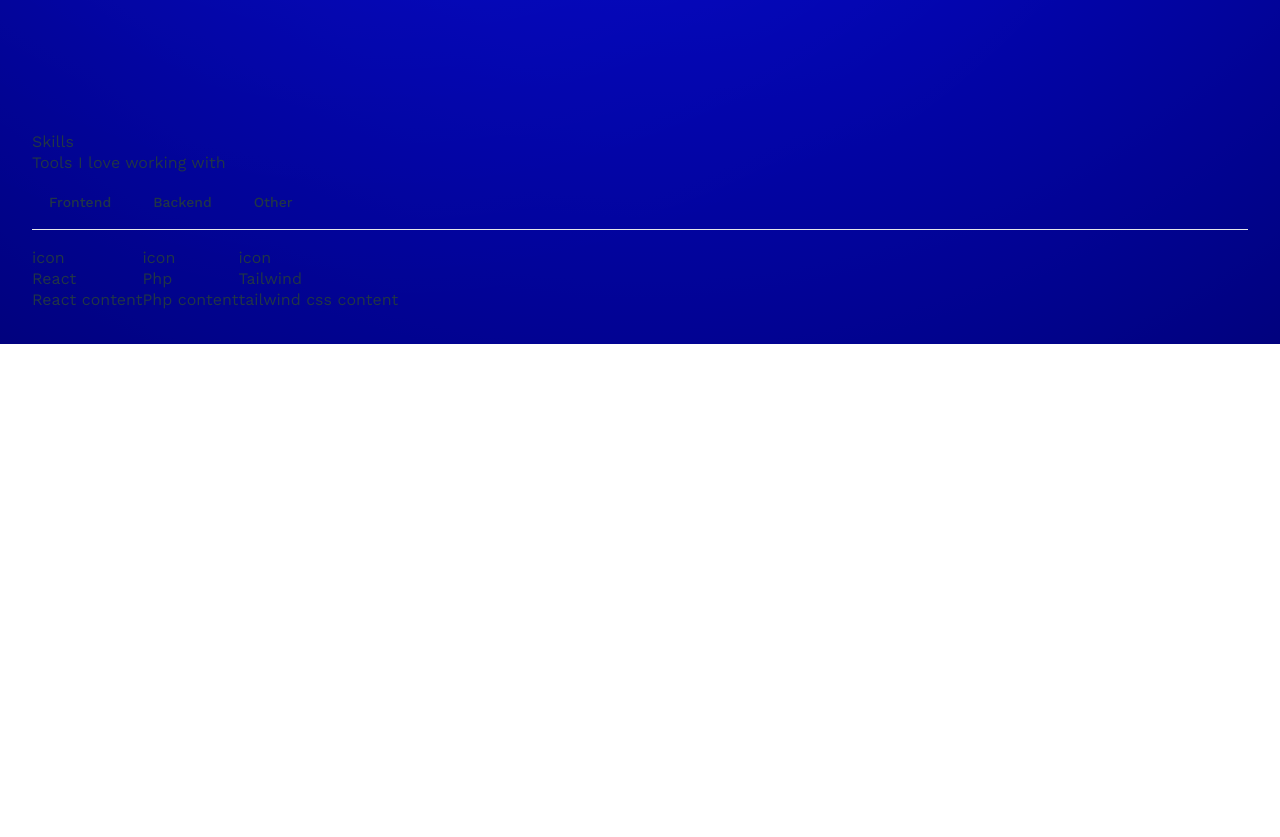
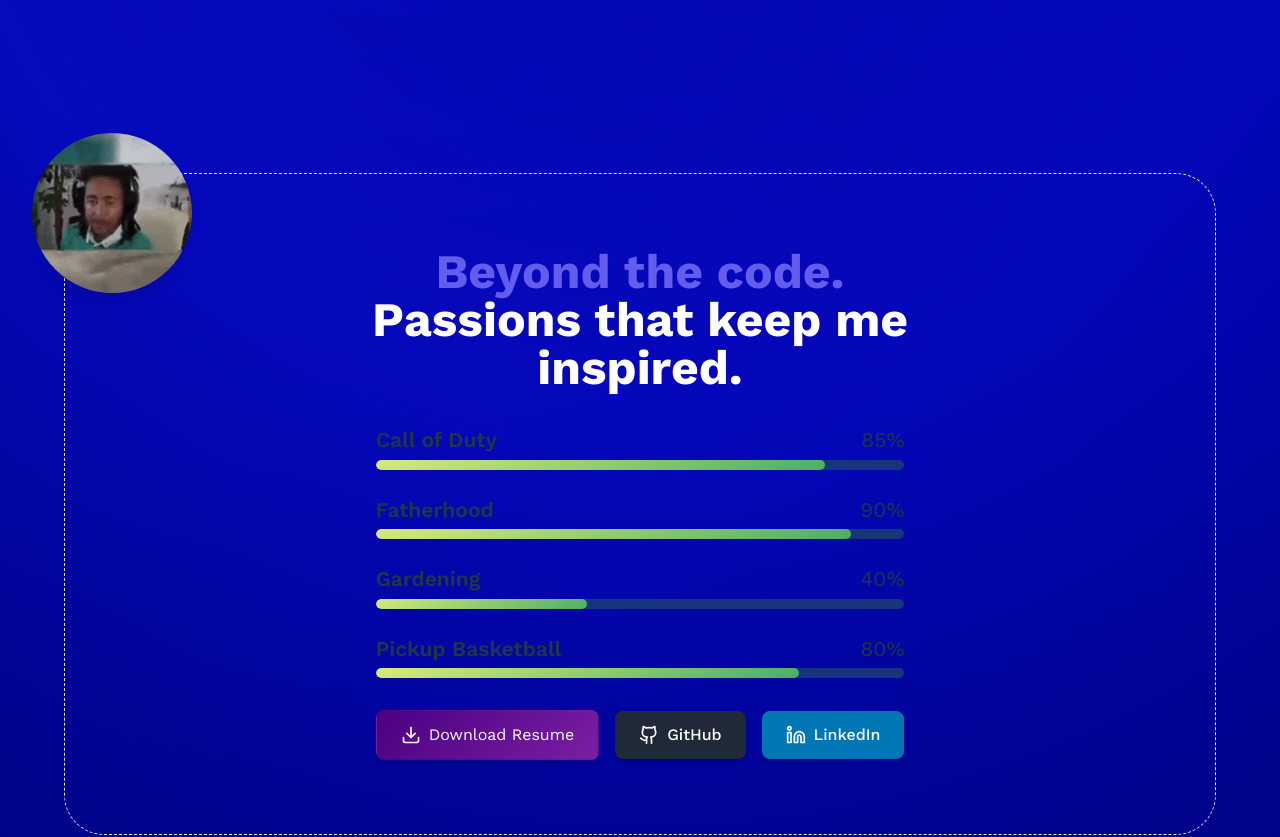
Before and after one commit to kevindeal/SynthesisTutor-Portfolio, a React (Vite) app: page / in a window 1280 px wide. Shown: the part 1540-2377 px from the top of the page. Before the commit the page ends 1884 px from the top, so only its background shows below. Built offline with nearby package versions, Linux system fonts and the light colour scheme.

Commit message:
about me stats

```diff
--- a/package.json
+++ b/package.json
@@ -11,6 +11,7 @@
   },
   "dependencies": {
     "framer-motion": "^11.18.1",
+    "lucide-react": "^0.473.0",
     "react": "^18.3.1",
     "react-dom": "^18.3.1"
   },
--- a/src/App.css
+++ b/src/App.css
@@ -3,6 +3,7 @@
 @import "tailwindcss/utilities";
 
 @import "components/projectsGrid/projectGrid.css";
+@import "components/aboutMe/aboutMe.css";
 
 #root {
   max-width: 1280px;
--- a/src/App.jsx
+++ b/src/App.jsx
@@ -2,9 +2,10 @@
 // import reactLogo from './assets/react.svg'
 // import viteLogo from '/vite.svg'
 import './App.css'
+import { AboutMe } from './components/aboutMe/aboutMe'
 import {Hero} from './components/hero/hero'
 import { ThreeCol } from './components/projectsGrid/threeCol'
-import { TabChart } from './components/tabChart/tabChart'
+// import { TabChart } from './components/tabChart/tabChart'
 
 function App() {
 
@@ -13,7 +14,7 @@ function App() {
       <div className='hero-bg-overlays'>
         <Hero/>
         <ThreeCol/>
-        <TabChart/>
+        <AboutMe/>
       </div>
     </>
   )
--- /dev/null
+++ b/src/components/aboutMe/aboutMe.css
@@ -0,0 +1,10 @@
+.overlay-component {
+  background: linear-gradient(to bottom, rgba(1, 13, 41, 0) 0%, rgba(1, 13, 41, 0.8) 70%, #010d29 100%);
+  backdrop-filter: brightness(0.9); /* Optional: adds a subtle darkening filter */
+  position: absolute; /* Ensures it sits over the body background */
+  bottom: 0;
+  left: 0;
+  width: 100%;
+  height: 100%;
+  pointer-events: none;
+}
--- /dev/null
+++ b/src/components/aboutMe/aboutMe.jsx
@@ -0,0 +1,78 @@
+import { Github, Linkedin, Download } from "lucide-react";
+import { SkillBar } from "../skillBar/skillBar";
+import avatar from '/assets/avatar.gif'
+
+export const AboutMe = () => {
+  const skills = [
+    { name: "Call of Duty", level: 85 },
+    { name: "Fatherhood", level: 90 },
+    { name: "Gardening", level: 40 },
+    { name: "Pickup Basketball", level: 80 },
+  ];
+  return (
+    <section className="min-h-screen pt-10 pb-20 sm:px-6 lg:px-8 relative">
+      <div className="border border-dashed rounded-[40px] p-6">
+        {/* <div className="overlay-component"></div> */}
+        <div className="heading-container text-center pt-[50px] mb-[10px]">
+          <h1 className="text-4xl lg:text-5xl font-bold text-[#625ded]">
+            Beyond the code.
+          </h1>
+          <p className="text-4xl lg:text-5xl max-w-[550px] mx-auto text-white mb-8 font-bold">
+            Passions that keep me inspired.
+          </p>
+        </div>
+        <div className="grid grid-cols-1 lg:grid-cols-6 gap-2 items-center">
+            {/* Image Column */}
+          <div className="flex justify-left lg:col-span-1 absolute top-0 left-0">
+            <div className="relative w-32 h-32 lg:w-40 lg:h-40">
+              <div className="absolute inset-0 bg-primary rounded-full opacity-10 animate-pulse" />
+              <img
+                src={avatar}
+                alt="Kevin's profile"
+                className="rounded-full w-full h-full object-cover shadow-lg transform transition-transform duration-500 hover:scale-105"
+              />
+            </div>
+          </div>
+          {/* Content Column */}
+          <div className="lg:col-span-6 max-w-[900px] mx-auto pb-[50px]">
+            {/* Skills */}
+            <div className="mb-8">
+              {skills.map((skill) => (
+                <SkillBar
+                  key={skill.name}
+                  skill={skill.name}
+                  percentage={skill.level}
+                />
+              ))}
+            </div>
+            {/* CTAs */}
+            <div className="flex flex-wrap items-center justify-center gap-4">
+              <button className="inline-flex items-center px-6 py-3 bg-purple text-white rounded-lg shadow-md hover:shadow-lg transform hover:-translate-y-0.5 transition-all duration-200">
+                <Download className="w-5 h-5 mr-2" />
+                Download Resume
+              </button>
+              <a
+                href="https://github.com"
+                target="_blank"
+                rel="noopener noreferrer"
+                className="inline-flex items-center px-6 py-3 bg-gray-800 text-white rounded-lg shadow-md hover:shadow-lg transform hover:-translate-y-0.5 transition-all duration-200"
+              >
+                <Github className="w-5 h-5 mr-2" />
+                GitHub
+              </a>
+              <a
+                href="https://linkedin.com"
+                target="_blank"
+                rel="noopener noreferrer"
+                className="inline-flex items-center px-6 py-3 bg-[#0077B5] text-white hover:text-white rounded-lg shadow-md hover:shadow-lg transform hover:-translate-y-0.5 transition-all duration-200"
+              >
+                <Linkedin className="w-5 h-5 mr-2" />
+                LinkedIn
+              </a>
+            </div>
+          </div>
+        </div>
+      </div>
+    </section>
+  );
+};
--- a/src/components/hero/hero.jsx
+++ b/src/components/hero/hero.jsx
@@ -1,10 +1,10 @@
-
+import { Github, Linkedin, Download } from "lucide-react";
 import { HeroTypeSpan} from "./heroTypeSpan";
 import heroImage from '/assets/kevinNnoa.webp'
 
 export const Hero = () => {
   const hiringManager = 'Clint Fix';
-  const teamNeed = 'Frontend Developer role';
+  const teamNeed = 'Synthesis Frontend Engineer role';
   const ctaUrl = '/assets/KdforSynthesis.png';
   const ctaText = 'Download CV';
 
@@ -47,13 +47,14 @@ export const Hero = () => {
         <a
           href={ctaUrl}
           aria-label={ctaText}
-          className="hero-cta w-full flex flex-column text-center md:w-[250px] py-[20px]"
+          className="hero-cta w-full flex flex-column items-center justify-center text-center md:w-[250px] py-[20px]"
           download
         >
           <span
-            className="hero-button w-full gap-2 text-[#020718] bg-[#ffd000] bg-gradient-to-r from-[#fcd544] to-[#fa9a3d] border-none rounded-[15px] h-[55px] py-3 px-[30px] pr-[23px] text-[18.2px] font-semibold
+            className="hero-button w-full flex items-center justify-center gap-2 text-[#020718] bg-[#ffd000] bg-gradient-to-r from-[#fcd544] to-[#fa9a3d] border-none rounded-[15px] h-[55px] py-3 px-[30px] pr-[23px] text-[18.2px] font-semibold
             hover:bg-gradient-to-r hover:from-[#ffe066] hover:to-[#fdbb42] transition-all duration-80"
           >
+            <Download className="w-5 h-5" />
             {ctaText}
           </span>
         </a>
--- /dev/null
+++ b/src/components/skillBar/skillBar.jsx
@@ -0,0 +1,24 @@
+import { useEffect, useState } from "react";
+
+export const SkillBar = ({ skill, percentage }) => {
+  const [isVisible, setIsVisible] = useState(false);
+  useEffect(() => {
+    setIsVisible(true);
+  }, []);
+  return (
+    <div className="mb-6">
+      <div className="flex justify-between mb-1">
+        <span className="text-[21px]  font-semibold text-[b7d0ff]">{skill}</span>
+        <span className="text-[21px] text-bg-green">{percentage}%</span>
+      </div>
+      <div className="h-2.5 bg-[#17357d] rounded-full overflow-hidden">
+        <div
+          className="h-2.5 bg-green rounded-full transition-all duration-1000 ease-out"
+          style={{
+            width: isVisible ? `${percentage}%` : "0%",
+          }}
+        />
+      </div>
+    </div>
+  );
+};
--- a/tailwind.config.js
+++ b/tailwind.config.js
@@ -10,6 +10,7 @@ export default {
         'yellow': 'linear-gradient(135deg, #d4a514, #f59e0b)',
         'grayscale': 'linear-gradient(135deg, #3b3b3b, #1a1a1a)',
         'purple': 'linear-gradient(135deg, #4b0082, #7a1fa2)',
+        'green': 'linear-gradient(160deg, #d8ea7b, #4aae66)',
       }
     },
   },
```
Also changed, not shown: public/assets/avatar.gif (added), 1 other file (tests, documents, lock files or other folders).
